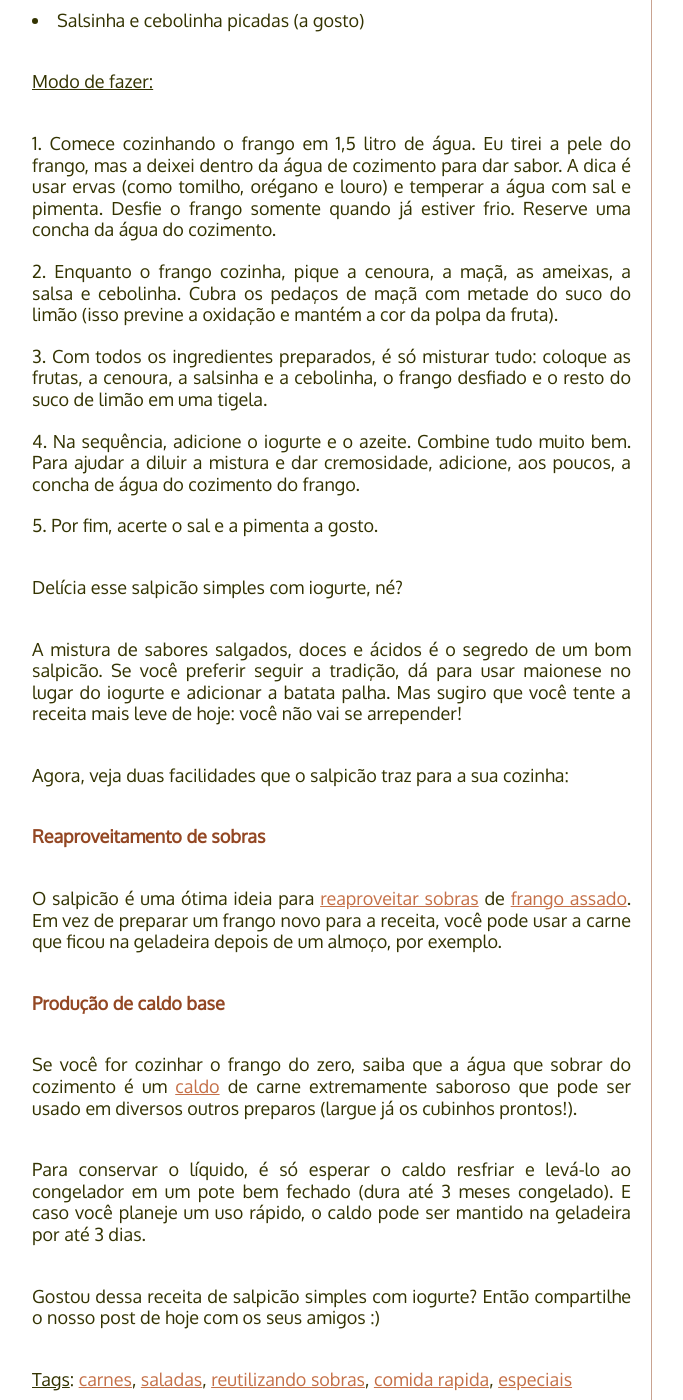
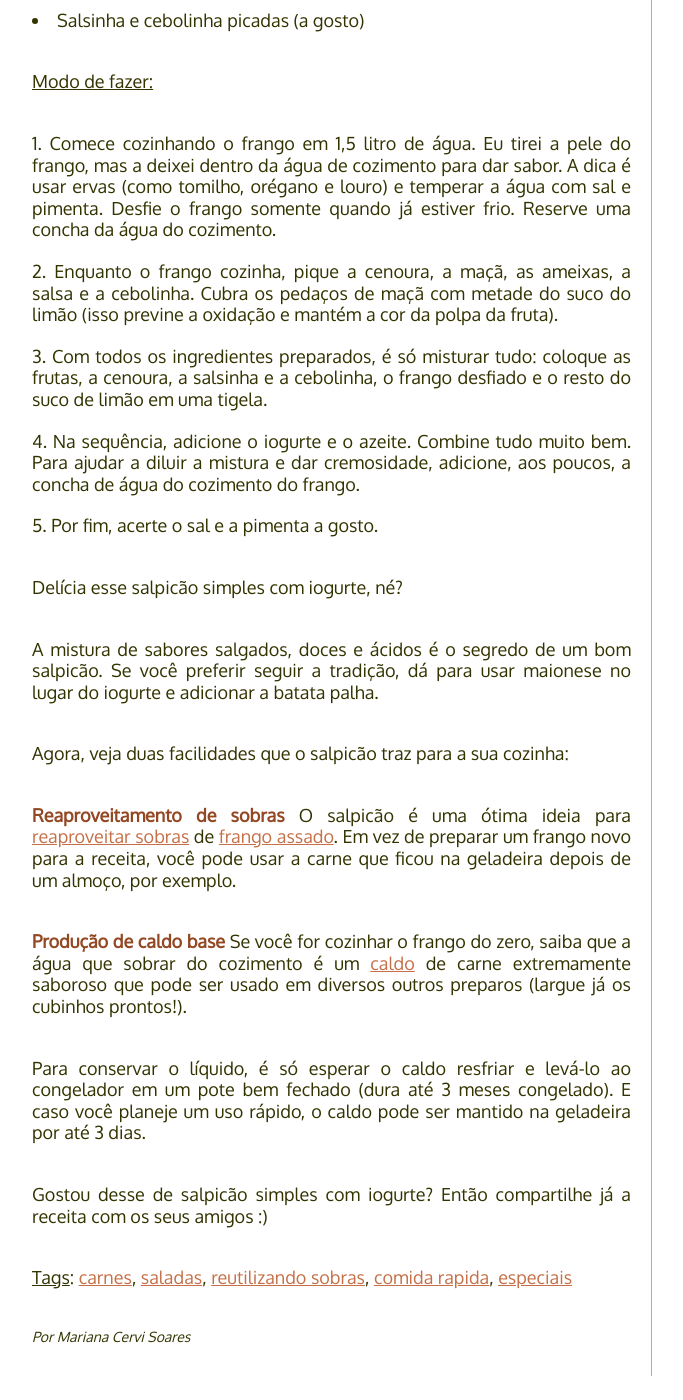
Before and after one commit to PaneladePau/paneladepau-jekyll-blog, a Jekyll site: the page built from _posts/2016-12-07-salpicao-simples-com-iogurte.md, in a window 1280 px wide and 1400 px high, scrolled down 1300 px. Shown: the whole window, without its empty margins (138-821 px from the left). Built offline with Jekyll 4.4.1, drawn with Linux system fonts in a browser that asks for light colours; nearby versions of some CDN libraries; some web fonts are replaced.

Commit message:
“update”

```diff
--- a/_posts/2016-12-07-salpicao-simples-com-iogurte.md
+++ b/_posts/2016-12-07-salpicao-simples-com-iogurte.md
@@ -21,7 +21,7 @@
 
 Hoje, eu vou ensinar você a preparar um salpicão simples com [iogurte](http://paneladepau.com.br/salada-com-molho-de-iogurte/), uma opção mais leve e bem saborosa para a sua ceia ou mesmo para o dia a dia!
 
-**Salpicão simples com iogurte***
+**Salpicão simples com iogurte**
 
 ### Ingredientes:
 
@@ -38,25 +38,23 @@
 ### Modo de fazer:
 
 1. Comece cozinhando o frango em 1,5 litro de água. Eu tirei a pele do frango, mas a deixei dentro da água de cozimento para dar sabor. A dica é usar ervas (como tomilho, orégano e louro) e temperar a água com sal e pimenta. Desfie o frango somente quando já estiver frio. Reserve uma concha da água do cozimento.
-2. Enquanto o frango cozinha, pique a cenoura, a maçã, as ameixas, a salsa e cebolinha. Cubra os pedaços de maçã com metade do suco do limão (isso previne a oxidação e mantém a cor da polpa da fruta).
+2. Enquanto o frango cozinha, pique a cenoura, a maçã, as ameixas, a salsa e a cebolinha. Cubra os pedaços de maçã com metade do suco do limão (isso previne a oxidação e mantém a cor da polpa da fruta).
 3. Com todos os ingredientes preparados, é só misturar tudo: coloque as frutas, a cenoura, a salsinha e a cebolinha, o frango desfiado e o resto do suco de limão em uma tigela.
 4. Na sequência, adicione o iogurte e o azeite. Combine tudo muito bem. Para ajudar a diluir a mistura e dar cremosidade, adicione, aos poucos, a concha de água do cozimento do frango.
 6. Por fim, acerte o sal e a pimenta a gosto.
 
 Delícia esse salpicão simples com iogurte, né?
 
-A mistura de sabores salgados, doces e ácidos é o segredo de um bom salpicão. Se você preferir seguir a tradição, dá para usar maionese no lugar do iogurte e adicionar a batata palha. Mas sugiro que você tente a receita mais leve de hoje: você não vai se arrepender!
+A mistura de sabores salgados, doces e ácidos é o segredo de um bom salpicão. Se você preferir seguir a tradição, dá para usar maionese no lugar do iogurte e adicionar a batata palha.
 
 Agora, veja duas facilidades que o salpicão traz para a sua cozinha:
 
 **Reaproveitamento de sobras**
-
 O salpicão é uma ótima ideia para [reaproveitar sobras](http://paneladepau.com.br/tags/reutilizando-sobras/) de [frango assado](http://paneladepau.com.br/frango-de-natal/). Em vez de preparar um frango novo para a receita, você pode usar a carne que ficou na geladeira depois de um almoço, por exemplo.
 
 **Produção de caldo base**
-
 Se você for cozinhar o frango do zero, saiba que a água que sobrar do cozimento é um [caldo](http://paneladepau.com.br/caldo-de-legumes-caseiro/) de carne extremamente saboroso que pode ser usado em diversos outros preparos (largue já os cubinhos prontos!).
 
 Para conservar o líquido, é só esperar o caldo resfriar e levá-lo ao congelador em um pote bem fechado (dura até 3 meses congelado). E caso você planeje um uso rápido, o caldo pode ser mantido na geladeira por até 3 dias.
 
-Gostou dessa receita de salpicão simples com iogurte? Então compartilhe o nosso post de hoje com os seus amigos :)
+Gostou desse de salpicão simples com iogurte? Então compartilhe já a receita com os seus amigos :)
```
